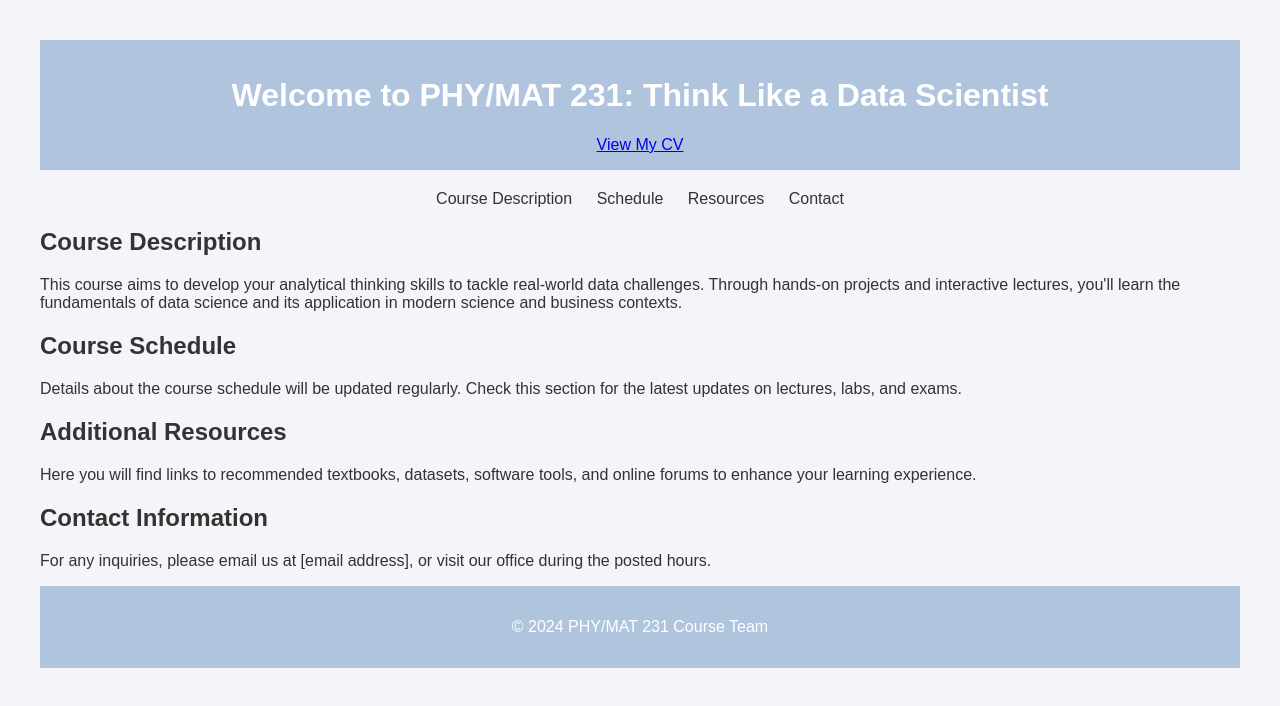
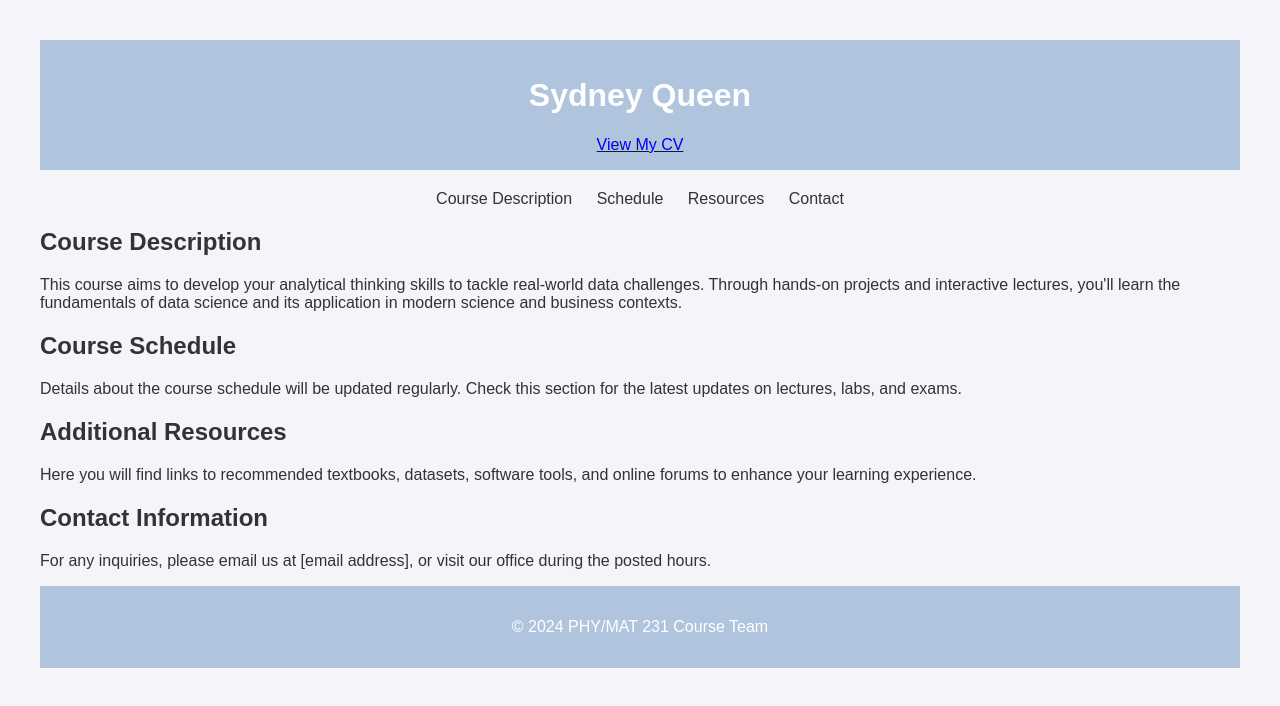
Before and after one commit to SydneySiQueen/sydneysiqueen.github.io, a plain HTML site: page index.html in a window 1280 px wide. Drawn offline with Linux system fonts and the light colour scheme.

Commit message:
Update index.html

```diff
--- a/index.html
+++ b/index.html
@@ -33,7 +33,7 @@
 </head>
 <body>
     <header>
-        <h1>Welcome to PHY/MAT 231: Think Like a Data Scientist</h1>
+        <h1>Sydney Queen</h1>
 
         <a href="https://hjamesasc.github.io/hubbardjames_pub_cv.pdf" target="_blank">View My CV</a>
 
```
